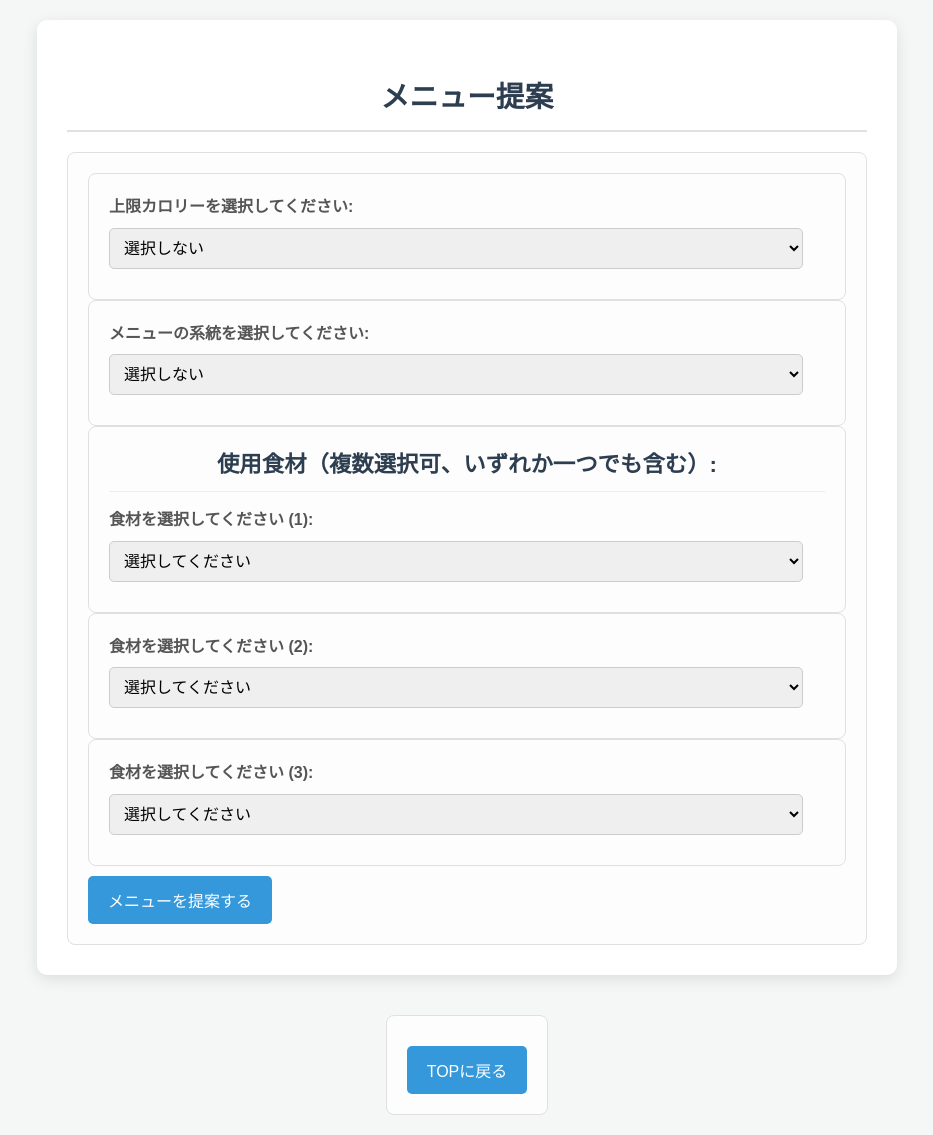
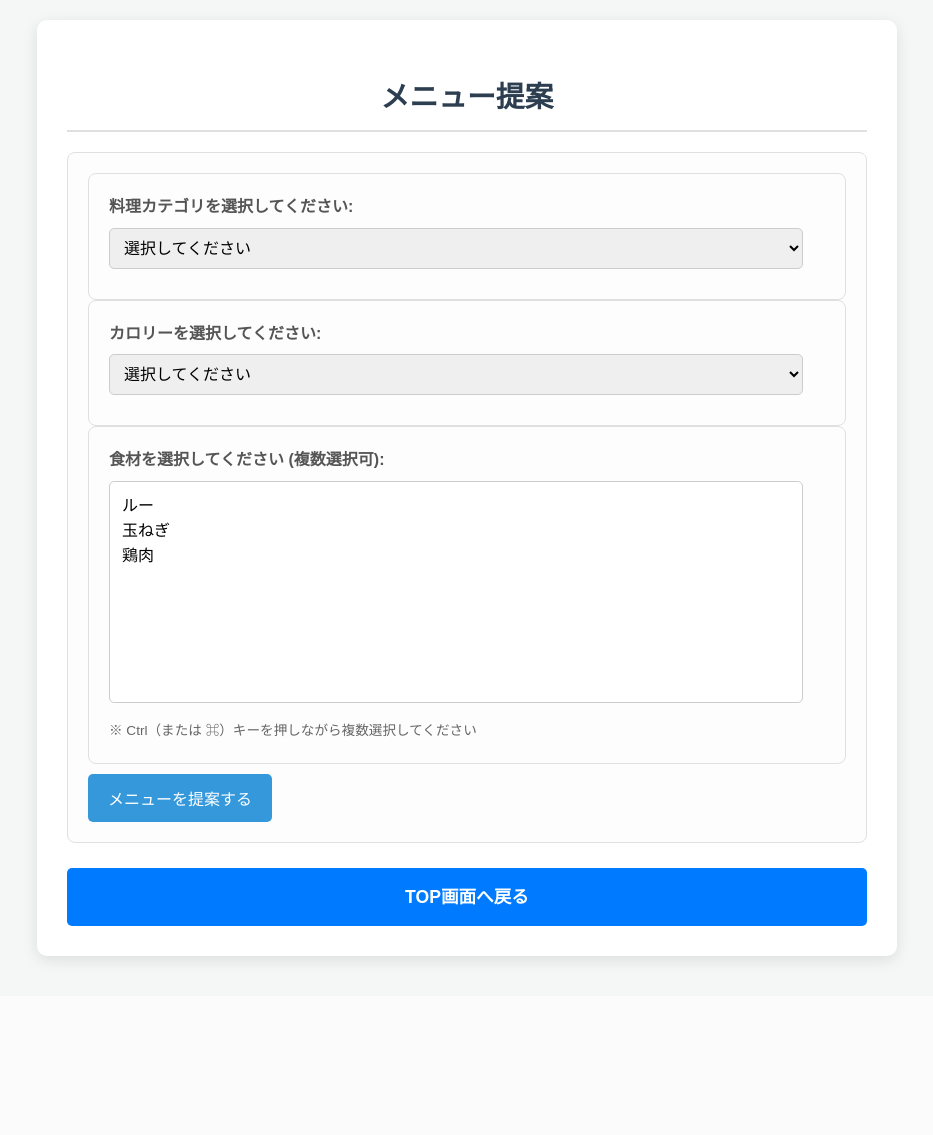
Before and after one commit to yabukilab/shimoda-c, a PHP site: page /teiann.php in a window 1280 px wide. Shown: the whole page, without its empty margins (173-1106 px from the left). After the commit the page ends 965 px from the top, so only its background shows below. Run offline with PHP 8.4, Linux system fonts and the light colour scheme; data comes from the database, SQL or seed files in the repository.

Commit message:
エラーメッセージ追加

```diff
--- a/htdocs/teiann.php
+++ b/htdocs/teiann.php
@@ -1,5 +1,5 @@
 <?php
-session_start();
+session_start(); // エラーメッセージに $_SESSION を使用するためにセッションを開始
 
 // データベース接続
 $dbServer = isset($_ENV['MYSQL_SERVER'])    ? $_ENV['MYSQL_SERVER']      : '127.0.0.1';
@@ -8,12 +8,12 @@ $dbPass = isset($_SERVER['MYSQL_PASSWORD']) ? $_SERVER['MYSQL_PASSWORD'] : 'pass
 $dbName = isset($_SERVER['MYSQL_DB'])       ? $_SERVER['MYSQL_DB']       : 'mydb';
 
 $dsn = "mysql:host={$dbServer};dbname={$dbName};charset=utf8";
-$pdo = null;
+$pdo = null; // $pdo を null で初期化
 
 try {
     // 修正: $dbName の代わりに $dbPass を渡す
     $pdo = new PDO($dsn, $dbUser, $dbPass);
-    $pdo->setAttribute(PDO::ATTR_ERRMODE, PDO::ERRMODE_EXCEPTION);
+    $pdo->setAttribute(PDO::ATTR_ERRMODE, PDO::ERRMODE_EXCEPTION); // エラーモードを例外に設定
 } catch (PDOException $e) {
     echo "データベースエラー: " . $e->getMessage();
     exit;
@@ -31,80 +31,52 @@ try {
     echo "食材の取得中にエラーが発生しました: " . $e->getMessage();
 }
 
-// 提案結果を格納する変数
 $suggested_dish = null;
 $message = '';
+$error_message = '';
 
-// フォーム送信処理
-if ($_SERVER["REQUEST_METHOD"] === "POST") {
-    $selected_max_calorie = $_POST['max_calorie'] ?? null;
-    $selected_category = $_POST['category'] ?? null; // 選択されたカテゴリ
-    $selected_ingredient_ids = array_filter($_POST['ingredient_id']); // 空の選択を除外
+if ($_SERVER['REQUEST_METHOD'] === 'POST') {
+    $selected_category = $_POST['dish_category'] ?? '';
+    $selected_calories = $_POST['calories'] ?? '';
+    $selected_ingredient_ids = $_POST['ingredient_id'] ?? [];
 
-    if (empty($selected_max_calorie) && empty($selected_category) && empty($selected_ingredient_ids)) {
-        $message = "上限カロリー、メニューの系統、または食材を1つ以上選択してください。";
+    // エラーメッセージの初期化
+    if (!isset($_SESSION['teiann_error_msg'])) {
+        $_SESSION['teiann_error_msg'] = "";
+    }
+
+    if (empty($selected_category) || empty($selected_calories) || empty($selected_ingredient_ids)) {
+        $_SESSION['teiann_error_msg'] = "すべての項目を選択してください。";
+        header("Location: " . $_SERVER['PHP_SELF']);
+        exit();
     } else {
-        $conditions = ["d.Shounin_umu = 1"]; // 承認済みメニューのみ
-        $params = [];
-        $types = "";
-        $join_ingredients = false; // 食材の条件がある場合にのみJOINするフラグ
+        $_SESSION['teiann_error_msg'] = ""; // エラーをクリア
 
-        // 上限カロリーの条件
-        if (!empty($selected_max_calorie)) {
-            $conditions[] = "d.calories <= ?";
-            $params[] = (int)$selected_max_calorie;
-            $types .= "i";
-        }
-
-        // メニューの系統の条件
-        if (!empty($selected_category)) {
-            $conditions[] = "d.dish_category = ?";
-            $params[] = $selected_category;
-            $types .= "s"; // 文字列なので 's'
-        }
-
-        // 食材の条件
-        if (!empty($selected_ingredient_ids)) {
-            $ingredient_placeholders = implode(',', array_fill(0, count($selected_ingredient_ids), '?'));
-            $conditions[] = "di.ingredient_id IN ({$ingredient_placeholders})";
-            $params = array_merge($params, array_map('intval', $selected_ingredient_ids));
-            $types .= str_repeat('i', count($selected_ingredient_ids));
-            $join_ingredients = true;
-        }
-
-        $where_clause = "WHERE " . implode(" AND ", $conditions);
-
-        // SQLクエリの構築
-        // 食材が選択された場合にのみdish_ingredientsテーブルをJOIN
-        $sql = "SELECT DISTINCT d.dish_id, d.dish_name, d.calories, d.dish_category, d.menu_url
-                FROM dishes d";
-        if ($join_ingredients) {
-            $sql .= " JOIN dish_ingredients di ON d.dish_id = di.dish_id";
-        }
-        $sql .= " {$where_clause}";
+        $query = "
+            SELECT d.dish_id, d.dish_name, d.calories, d.dish_category, d.menu_url
+            FROM dishes d
+            JOIN dish_ingredients di ON d.dish_id = di.dish_id
+            WHERE d.Shounin_umu = 1
+            AND d.dish_category = ?
+            AND d.calories = ?
+            AND di.ingredient_id IN (" . implode(',', array_fill(0, count($selected_ingredient_ids), '?')) . ")
+            GROUP BY d.dish_id
+            HAVING COUNT(DISTINCT di.ingredient_id) = ?
+            ORDER BY RAND()
+            LIMIT 1
+        ";
 
         try {
-            $stmt = $pdo->prepare($sql);
-            if (!empty($params)) {
-                $param_index = 1;
-                for ($i = 0; $i < count($params); $i++) {
-                    $stmt->bindValue($param_index++, $params[$i], ($types[$i] == 'i' ? PDO::PARAM_INT : PDO::PARAM_STR));
-                }
+            $stmt = $pdo->prepare($query);
+            $bind_params = array_merge([$selected_category, $selected_calories], $selected_ingredient_ids, [count($selected_ingredient_ids)]);
+            $stmt->execute($bind_params);
+            $suggested_dish = $stmt->fetch(PDO::FETCH_ASSOC);
+
+            if (!$suggested_dish) {
+                $message = "提案できるメニューが見つかりませんでした。";
             }
-            $stmt->execute();
-            $matching_dishes = $stmt->fetchAll(PDO::FETCH_ASSOC);
-
-            if (!empty($matching_dishes)) {
-                // ランダムに1つ選択
-                $random_index = array_rand($matching_dishes);
-                $suggested_dish = $matching_dishes[$random_index];
-                $message = "🎉 あなたにおすすめのメニューはこちらです！";
-            } else {
-                $message = "😢 ご指定の条件に一致するメニューは見つかりませんでした。";
-            }
-
         } catch (PDOException $e) {
-            $message = "メニューの検索中にエラーが発生しました: " . $e->getMessage();
+            $error_message = "メニューの検索中にエラーが発生しました: " . $e->getMessage();
         }
     }
 }
@@ -116,52 +88,61 @@ if ($_SERVER["REQUEST_METHOD"] === "POST") {
     <meta charset="UTF-8">
     <meta name="viewport" content="width=device-width, initial-scale=1.0">
     <title>メニュー提案</title>
-    <link rel="stylesheet" href="style.css">
-</head>
+    <link rel="stylesheet" href="style.css"> </head>
 <body>
-    <div class="container">
-        <h2>メニュー提案</h2>
+    <div class="container"> <h2>メニュー提案</h2>
 
         <?php if (!empty($message)): ?>
-            <div class="message <?= strpos($message, '🎉') !== false ? 'success' : (strpos($message, '😢') !== false ? 'info' : 'error') ?>">
-                <p><?= htmlspecialchars($message) ?></p>
-            </div>
+            <p class="success-message"><?= htmlspecialchars($message) ?></p>
         <?php endif; ?>
 
-        <form method="post" action="">
+        <?php if (!empty($_SESSION['teiann_error_msg'])): ?>
+            <p class="error-message"><?= htmlspecialchars($_SESSION['teiann_error_msg']) ?></p>
+            <?php unset($_SESSION['teiann_error_msg']); // 表示後にエラーメッセージをクリア ?>
+        <?php endif; ?>
+
+        <?php if (!empty($error_message)): ?>
+            <p class="error-message"><?= htmlspecialchars($error_message) ?></p>
+        <?php endif; ?>
+
+        <form method="post" action="teiann.php">
             <div class="section">
-                <label for="max_calorie">上限カロリーを選択してください:</label>
-                <select name="max_calorie" id="max_calorie">
-                    <option value="">選択しない</option>
+                <label for="dish_category">料理カテゴリを選択してください:</label>
+                <select name="dish_category" id="dish_category" required>
+                    <option value="">選択してください</option>
+                    <?php foreach ($dishCategories as $category): ?>
+                        <option value="<?= htmlspecialchars($category) ?>"
+                            <?= ((isset($_POST['dish_category']) && $_POST['dish_category'] == $category) ? 'selected' : '') ?>>
+                            <?= htmlspecialchars($category) ?>
+                        </option>
+                    <?php endforeach; ?>
+                </select>
+            </div>
+            <div class="section">
+                <label for="calories">カロリーを選択してください:</label>
+                <select name="calories" id="calories" required>
+                    <option value="">選択してください</option>
                     <?php
-                    $selected_max_calorie = $_POST['max_calorie'] ?? '';
-                    for ($i = 0; $i <= 5000; $i += 100) {
-                        $selected = ((string)$selected_max_calorie === (string)$i) ? 'selected' : ''; // 型を揃えて比較
-                        echo "<option value=\"{$i}\" {$selected}>{$i} kcal</option>";
+                    // カロリーオプションを動的に取得
+                    $calorieOptions = [];
+                    try {
+                        $stmt = $pdo->query("SELECT DISTINCT calories FROM dishes ORDER BY calories");
+                        $calorieOptions = $stmt->fetchAll(PDO::FETCH_ASSOC);
+                    } catch (PDOException $e) {
+                        echo "カロリーの取得中にエラーが発生しました: " . $e->getMessage();
                     }
                     ?>
+                    <?php foreach ($calorieOptions as $option): ?>
+                        <option value="<?= htmlspecialchars($option['calories']) ?>"
+                            <?= ((isset($_POST['calories']) && $_POST['calories'] == $option['calories']) ? 'selected' : '') ?>>
+                            <?= htmlspecialchars($option['calories']) ?> kcal
+                        </option>
+                    <?php endforeach; ?>
                 </select>
             </div>
-
             <div class="section">
-                <label for="category">メニューの系統を選択してください:</label>
-                <select name="category" id="category">
-                    <option value="">選択しない</option>
-                    <?php
-                    $selected_category = $_POST['category'] ?? '';
-                    foreach ($dishCategories as $category_name) { // $dishCategories を直接ループ
-                        $selected = ($selected_category === $category_name) ? 'selected' : '';
-                        echo "<option value=\"{$category_name}\" {$selected}>{$category_name}</option>";
-                    }
-                    ?>
-                </select>
-            </div>
-
-            <div class="section">
-                <h3>使用食材（複数選択可、いずれか一つでも含む）:</h3>
-                <label for="ingredient_id_1">食材を選択してください (1):</label>
-                <select name="ingredient_id[]" id="ingredient_id_1">
-                    <option value="">選択してください</option>
+                <label for="ingredient_id_1">食材を選択してください (複数選択可):</label>
+                <select name="ingredient_id[]" id="ingredient_id_1" multiple size="8" required>
                     <?php foreach ($ingredients as $ingredient): ?>
                         <option value="<?= htmlspecialchars($ingredient['ingredient_id']) ?>"
                             <?php if (isset($_POST['ingredient_id']) && in_array($ingredient['ingredient_id'], $_POST['ingredient_id'])) echo 'selected'; ?>>
@@ -169,30 +150,7 @@ if ($_SERVER["REQUEST_METHOD"] === "POST") {
                         </option>
                     <?php endforeach; ?>
                 </select>
-            </div>
-            <div class="section">
-                <label for="ingredient_id_2">食材を選択してください (2):</label>
-                <select name="ingredient_id[]" id="ingredient_id_2">
-                    <option value="">選択してください</option>
-                    <?php foreach ($ingredients as $ingredient): ?>
-                        <option value="<?= htmlspecialchars($ingredient['ingredient_id']) ?>"
-                            <?php if (isset($_POST['ingredient_id']) && in_array($ingredient['ingredient_id'], $_POST['ingredient_id'])) echo 'selected'; ?>>
-                            <?= htmlspecialchars($ingredient['ingredient_name']) ?>
-                        </option>
-                    <?php endforeach; ?>
-                </select>
-            </div>
-            <div class="section">
-                <label for="ingredient_id_3">食材を選択してください (3):</label>
-                <select name="ingredient_id[]" id="ingredient_id_3">
-                    <option value="">選択してください</option>
-                    <?php foreach ($ingredients as $ingredient): ?>
-                        <option value="<?= htmlspecialchars($ingredient['ingredient_id']) ?>"
-                            <?php if (isset($_POST['ingredient_id']) && in_array($ingredient['ingredient_id'], $_POST['ingredient_id'])) echo 'selected'; ?>>
-                            <?= htmlspecialchars($ingredient['ingredient_name']) ?>
-                        </option>
-                    <?php endforeach; ?>
-                </select>
+                <br><small>※ Ctrl（または ⌘）キーを押しながら複数選択してください</small>
             </div>
 
             <input type="submit" value="メニューを提案する">
@@ -209,11 +167,10 @@ if ($_SERVER["REQUEST_METHOD"] === "POST") {
                 <?php endif; ?>
             </div>
         <?php endif; ?>
+
+        <div class="button-group"> <a href="TOP.php">TOP画面へ戻る</a>
+        </div>
     </div>
-    </div>
-    <form action="TOP.php" method="get" style="margin-top: 20px;">
-        <input type="submit" value="TOPに戻る">
-    </form>
 </body>
 </html>
 
```
